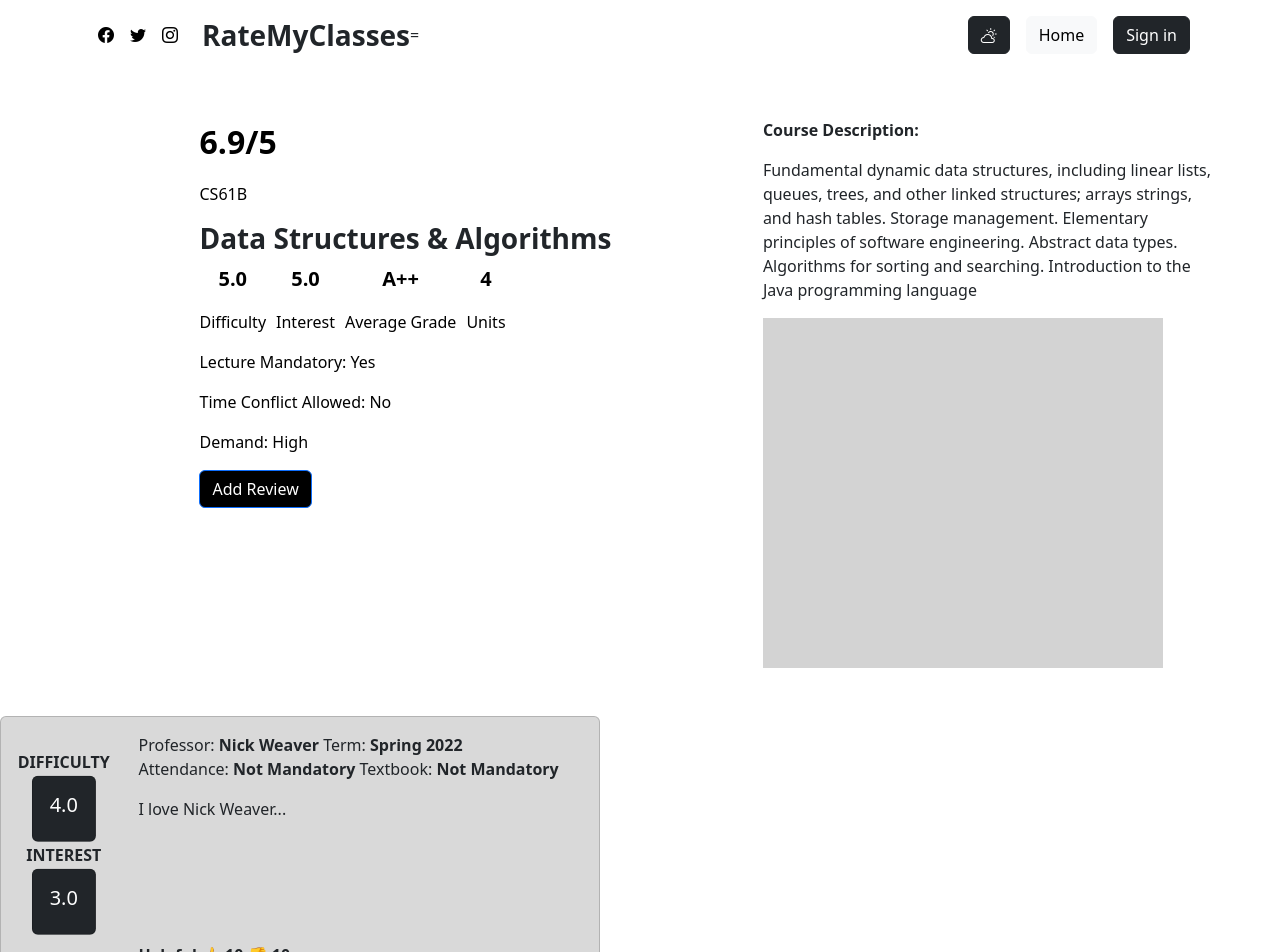
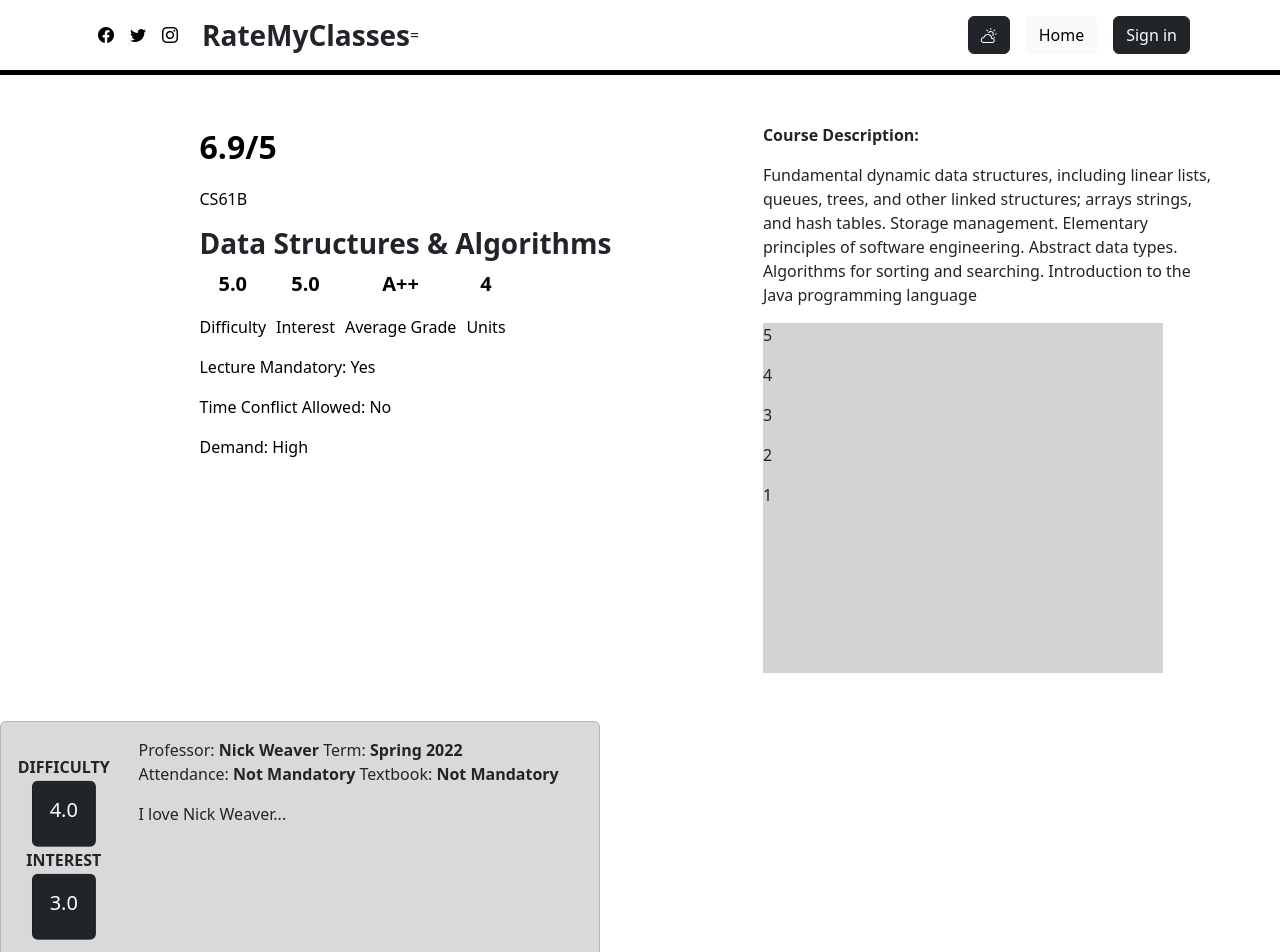
Before and after one commit to EmmanuelCobian/rate-my-classes, a Next.js app: page /classpage in a window 1280 px wide. Shown: the top 952 px of the page. Built offline with nearby package versions, Linux system fonts and the light colour scheme; no server answers.

Commit message:
Committing before merging

```diff
--- a/components/ClassInfoContainer.js
+++ b/components/ClassInfoContainer.js
@@ -2,6 +2,8 @@ import Ratings from "./Ratings.js";
 import styles from "@/styles/ClassInfo.module.css";
 import styled from "styled-components";
 import { Button } from "react-bootstrap";
+// import { useHistory } from "react-router-dom";
+// import { useNavigate } from "react-router-dom";
 
 const CourseName = styled.h3`
   font-weight: bold;
@@ -17,6 +19,8 @@ const AddReviewButton = styled(Button)`
 `;
 
 export default function ClassInfoContainer(props) {
+  // const navigate = useNavigate();
+
   return (
     <div className={styles.container}>
       <div>
@@ -40,12 +44,6 @@ export default function ClassInfoContainer(props) {
         <p>Time Conflict Allowed: {props.timeConflict}</p>
         <p>Demand: {props.demand}</p>
       </div>
-
-      <div>
-        <a href="./createReviewPage">
-          <AddReviewButton>Add Review</AddReviewButton>
-        </a>
-      </div>
     </div>
   );
 }
--- a/components/Coverpage.js
+++ b/components/Coverpage.js
@@ -16,7 +16,12 @@ export default function CoverNav() {
 
   return (
     <div>
-    <Navbar id="Navbar" expand="lg" className={`bg-dark-body-tertiary`}>
+      <Navbar
+        id="Navbar"
+        expand="lg"
+        className={`bg-dark-body-tertiary`}
+        style={{ borderBottom: "5px solid black" }}
+      >
         <Container>
           <Navbar.Brand href="#home" />
           <a
@@ -59,9 +64,7 @@ export default function CoverNav() {
           </Navbar.Collapse>
         </Container>
       </Navbar>
-  <section>
-
-  </section>
+      <section></section>
     </div>
   );
 }
--- a/components/DescriptionAndDistribution.js
+++ b/components/DescriptionAndDistribution.js
@@ -1,4 +1,5 @@
 import styled from "styled-components";
+import Distribution from "./Distribution";
 
 const Title = styled.p`
   font-weight: bold;
@@ -21,7 +22,13 @@ export default function DescriptionAndDistribution(props) {
         <Title>Course Description:</Title>
         <Description>{props.description}</Description>
       </div>
-      <DistributionContainer></DistributionContainer>
+      <DistributionContainer>
+        <Distribution rating="5"></Distribution>
+        <Distribution rating="4"></Distribution>
+        <Distribution rating="3"></Distribution>
+        <Distribution rating="2"></Distribution>
+        <Distribution rating="1"></Distribution>
+      </DistributionContainer>
     </div>
   );
 }
--- /dev/null
+++ b/components/Distribution.js
@@ -0,0 +1,7 @@
+export default function Distribution(props) {
+  return (
+    <div>
+      <p>{props.rating}</p>
+    </div>
+  );
+}
--- a/components/StudentReview.js
+++ b/components/StudentReview.js
@@ -1,21 +1,34 @@
-
 import Card from "react-bootstrap/Card";
 import Container from "react-bootstrap/Container";
 import Row from "react-bootstrap/Row";
 import Col from "react-bootstrap/Col";
 
-
-
 const StudentReview = (props) => {
   return (
-    <Card style={{ width: "600px",minWidth:"570px", height:"260px", backgroundColor: "rgb(217,217,217)"}}>
+    <Card
+      style={{
+        width: "600px",
+        minWidth: "570px",
+        height: "260px",
+        backgroundColor: "rgb(217,217,217)",
+      }}
+    >
       <Row className="h-100 w-100">
-          <Col xs={3} className="p-0 text-center position-relative d-flex flex-column">
+        <Col
+          xs={3}
+          className="p-0 text-center position-relative d-flex flex-column"
+        >
           <Card.Body className="p-0 position-absolute start-50 top-50 translate-middle">
             <div className="pb-2">
-                <Card.Subtitle className="mb-1"><strong>DIFFICULTY</strong></Card.Subtitle>
+              <Card.Subtitle className="mb-1">
+                <strong>DIFFICULTY</strong>
+              </Card.Subtitle>
               <div className="d-flex justify-content-center align-items-center">
-                  <Card bg="dark" text="white" style={{ width: "4rem", textAlign: "center" }}>
+                <Card
+                  bg="dark"
+                  text="white"
+                  style={{ width: "4rem", textAlign: "center" }}
+                >
                   <Card.Body>
                     <Card.Title>{props.diffRating}</Card.Title>
                   </Card.Body>
@@ -23,31 +36,50 @@ const StudentReview = (props) => {
               </div>
             </div>
             <div>
-                <Card.Subtitle className="mb-1"><strong>INTEREST</strong></Card.Subtitle>
+              <Card.Subtitle className="mb-1">
+                <strong>INTEREST</strong>
+              </Card.Subtitle>
               <div className="d-flex justify-content-center align-items-center">
-                  <Card bg="dark" text="white" style={{ width: "4rem", textAlign: "center" }}>
+                <Card
+                  bg="dark"
+                  text="white"
+                  style={{ width: "4rem", textAlign: "center" }}
+                >
                   <Card.Body>
                     <Card.Title>{props.intRating}</Card.Title>
                   </Card.Body>
                 </Card>
               </div>
             </div>
-
           </Card.Body>
         </Col>
-          <Col xs={9} style={{padding: "0"}}>
-            <Card.Body style={{ height: "100%", display: "flex", flexDirection: "column", justifyContent: "space-between", paddingTop:"16px", paddingBottom:"8px", paddingLeft:"0"}}>
-              <Container style={{padding: "0"}}>
+        <Col xs={9} style={{ padding: "0" }}>
+          <Card.Body
+            style={{
+              height: "100%",
+              display: "flex",
+              flexDirection: "column",
+              justifyContent: "space-between",
+              paddingTop: "16px",
+              paddingBottom: "8px",
+              paddingLeft: "0",
+            }}
+          >
+            <Container style={{ padding: "0" }}>
               <Card.Text className="mb-0">
-                  Professor: <strong>{props.profe}</strong> Term: <strong>{props.term}</strong>
+                Professor: <strong>{props.profe}</strong> Term:{" "}
+                <strong>{props.term}</strong>
               </Card.Text>
               <Card.Text className="mb-0">
-                  Attendance: <strong>{props.attendanceNeeded}</strong> Textbook: <strong>{props.textbookNeeded}</strong>
+                Attendance: <strong>{props.attendanceNeeded}</strong> Textbook:{" "}
+                <strong>{props.textbookNeeded}</strong>
               </Card.Text>
               <Card.Text className="mt-3">{props.classRev}</Card.Text>
             </Container>
             <Card.Text>
-                <strong>Helpful 👍 {props.helpfulCount} 👎 {props.notHelpfulCount}</strong>
+              <strong>
+                Helpful 👍 {props.helpfulCount} 👎 {props.notHelpfulCount}
+              </strong>
             </Card.Text>
           </Card.Body>
         </Col>
--- a/package.json
+++ b/package.json
@@ -17,6 +17,7 @@
     "react": "^18.2.0",
     "react-bootstrap": "^2.9.1",
     "react-dom": "^18.2.0",
+    "react-router-dom": "^6.20.1",
     "styled-components": "^5.3.10"
   },
   "devDependencies": {
```
Also changed, not shown: components/CreateReview.js (deleted, +0 -10 lines), pages/CreateReview.js (added, +9 -0 lines), pages/index.js (+67 -26 lines), 2 other files (tests, documents, lock files or other folders). Lines whose indentation alone changed are shown as unchanged.
